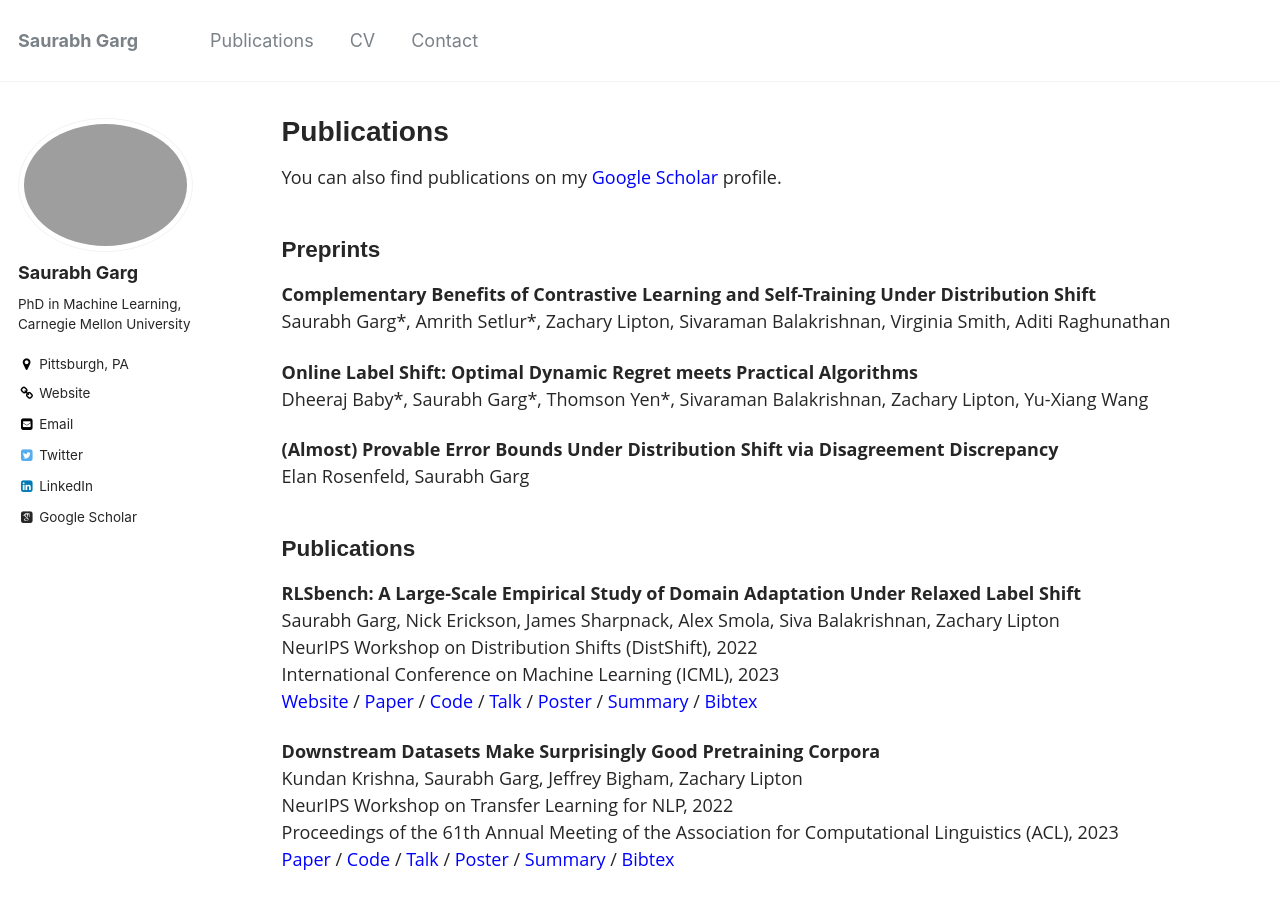
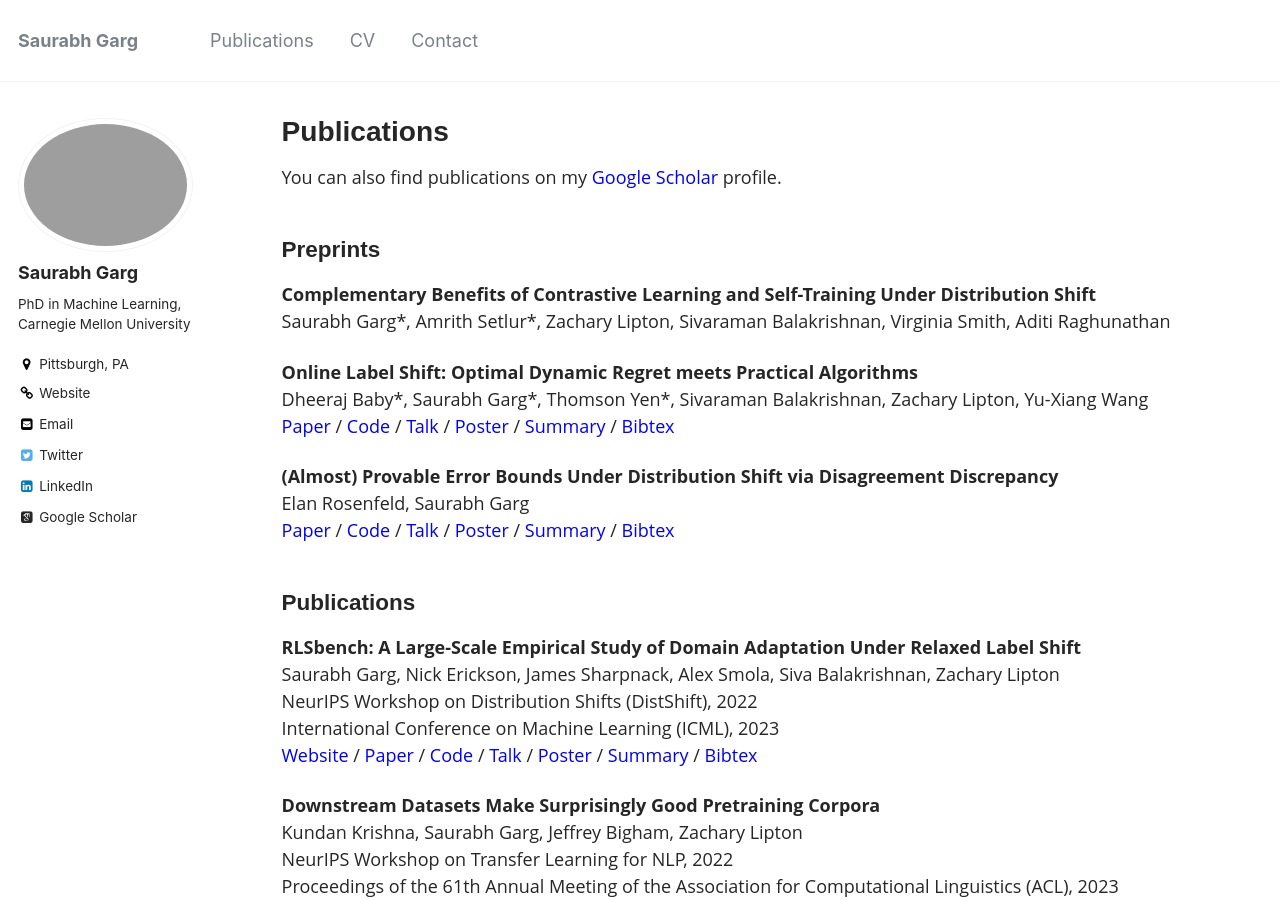
Before and after one commit to saurabhgarg1996/saurabhgarg1996.github.io, a Jekyll site: the page built from _pages/publications.md, in a window 1280 px wide and 900 px high. Built offline with Jekyll 4.4.1, drawn with Linux system fonts in a browser that asks for light colours; some web fonts are replaced; part of the change alters nothing that is shown.

Commit message:
ICML, NeurIPS updatre

```diff
--- a/_pages/publications.md
+++ b/_pages/publications.md
@@ -16,11 +16,28 @@ Saurabh Garg\*, Amrith Setlur\*, Zachary Lipton, Sivaraman Balakrishnan, Virgini
 
 **Online Label Shift: Optimal Dynamic Regret meets Practical Algorithms**
 Dheeraj Baby\*, Saurabh Garg\*, Thomson Yen\*, Sivaraman Balakrishnan, Zachary Lipton, Yu-Xiang Wang
+<span style="color:blue">[Paper](https://arxiv.org/abs/2305.19570)</span> / <span style="color:blue">[Code](https://github.com/acmi-lab/OnlineLabelShift)</span> / <span style="color:blue">[Talk]()</span> / <span style="color:blue">[Poster]()</span> / <span style="color:blue">[Summary](javascript:toggleblock('Baby_2023OLS_abs'))</span> / <span style="color:blue">[Bibtex](javascript:toggleblock('Garg_2023RLS_bib'))</span>
+<p><i id="Baby_2023OLS_abs" style="display: none;">The paper presents new algorithms that adapt to shifting label distributions in supervised and unsupervised online learning settings, ensuring optimal dynamic regret without knowing the extent of label distribution drift, and improving accuracy by 1-3% in various scenarios while remaining sample and computationally efficient.</i></p>
+<bibtext xml:space="preserve" id="Baby_2023OLS_bib" style="display: none;">
+@article{baby2023online,    <br>
+  title={Online Label Shift: Optimal Dynamic Regret meets Practical Algorithms},       <br>
+  author={Baby, Dheeraj and Garg, Saurabh and Yen, Tzu-Ching and Balakrishnan, Sivaraman and Lipton, Zachary Chase and Wang, Yu-Xiang},     <br>
+  journal={arXiv preprint arXiv:2305.19570},      <br>
+  year={2023}}
+</bibtext>
 
 
 **(Almost) Provable Error Bounds Under Distribution Shift via Disagreement Discrepancy**
 Elan Rosenfeld, Saurabh Garg
-
+<span style="color:blue">[Paper](https://arxiv.org/abs/2306.00312)</span> / <span style="color:blue">[Code](https://github.com/erosenfeld/disagree_discrep)</span> / <span style="color:blue">[Talk]()</span> / <span style="color:blue">[Poster]()</span> / <span style="color:blue">[Summary](javascript:toggleblock('Rosenfeld_2023dis_abs'))</span> / <span style="color:blue">[Bibtex](javascript:toggleblock('Rosenfeld_2023dis_bib'))</span>
+<p><i id="Rosenfeld_2023dis_abs" style="display: none;">The paper introduces a new upper error bound for deep neural networks under distribution shifts, utilizing unlabeled test data, an intuitive condition, and a novel `disagreement loss', providing reliable and tight error bounds. </i></p>
+<bibtext xml:space="preserve" id="Rosenfeld_2023dis_bib" style="display: none;">
+@article{rosenfeld2023almost,     <br>
+title={(Almost) Provable Error Bounds Under Distribution Shift via Disagreement Discrepancy},      <br>
+author={Rosenfeld, Elan and Garg, Saurabh},     <br>
+year={2023},
+journal={arXiv:2305.19570}
+</bibtext>
 
 ## Publications
 
```
